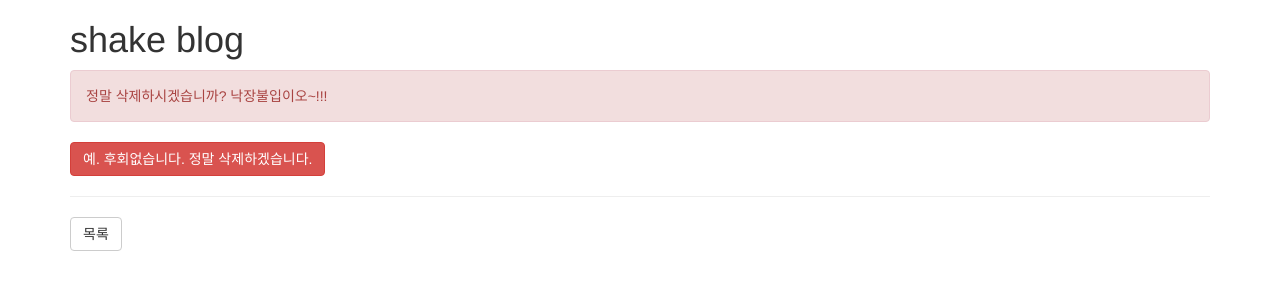
After one commit to donkrazy/fastcampus-shake-20150501, a Django app: template blog/templates/blog/comment_delete_confirm.html in a window 1280 px wide. The commit adds this page. Shown: the top 300 px of the page. Run offline with Django 3.2, Linux system fonts and the light colour scheme; the template is opened without the code that fills it, so the values that code supplies are empty; some libraries are stand-ins or nearby versions.

Commit message:
댓글 삭제 구현

```diff
--- /dev/null
+++ b/blog/templates/blog/comment_delete_confirm.html
@@ -0,0 +1,21 @@
+{% extends "blog/layout.html" %}
+{% load bootstrap3 %}
+
+{% block content %}
+    <div class="alert alert-danger">
+        정말 삭제하시겠습니까? 낙장불입이오~!!!
+    </div>
+
+    <form action="" method="post">
+        {% csrf_token %}
+        {% buttons %}
+            <button type="submit" class="btn btn-danger">
+                {% bootstrap_icon "ok-sign" %} 예. 후회없습니다. 정말 삭제하겠습니다.
+            </button>
+        {% endbuttons %}
+    </form>
+
+    <hr/>
+
+    <a href="{% url "blog:index" %}" class="btn btn-default">목록</a>
+{% endblock %}
--- a/blog/templates/blog/post_detail.html
+++ b/blog/templates/blog/post_detail.html
@@ -36,6 +36,9 @@
                         {{ comment.message }}
                     </a>
                     at {{ comment.updated_at }}
+                    <a href="{% url "blog:comment_delete" post.id comment.id %}" class="text-danger">
+                        삭제
+                    </a>
                 </td>
             </tr>
             {% empty %}
--- a/blog/urls.py
+++ b/blog/urls.py
@@ -9,4 +9,6 @@ urlpatterns = patterns('blog.views',  # noqa
     url(r'^(?P<id>\d+)/comments/new/$', 'comment_new', name='comment_new'),
     url(r'^(?P<id>\d+)/comments/(?P<comment_id>\d+)/edit/$', 'comment_edit',
         name='comment_edit'),
+    url(r'^(?P<id>\d+)/comments/(?P<comment_id>\d+)/delete/$', 'comment_delete',
+        name='comment_delete'),
 )
```
Also changed, not shown: blog/views.py (+10 -0 lines).
